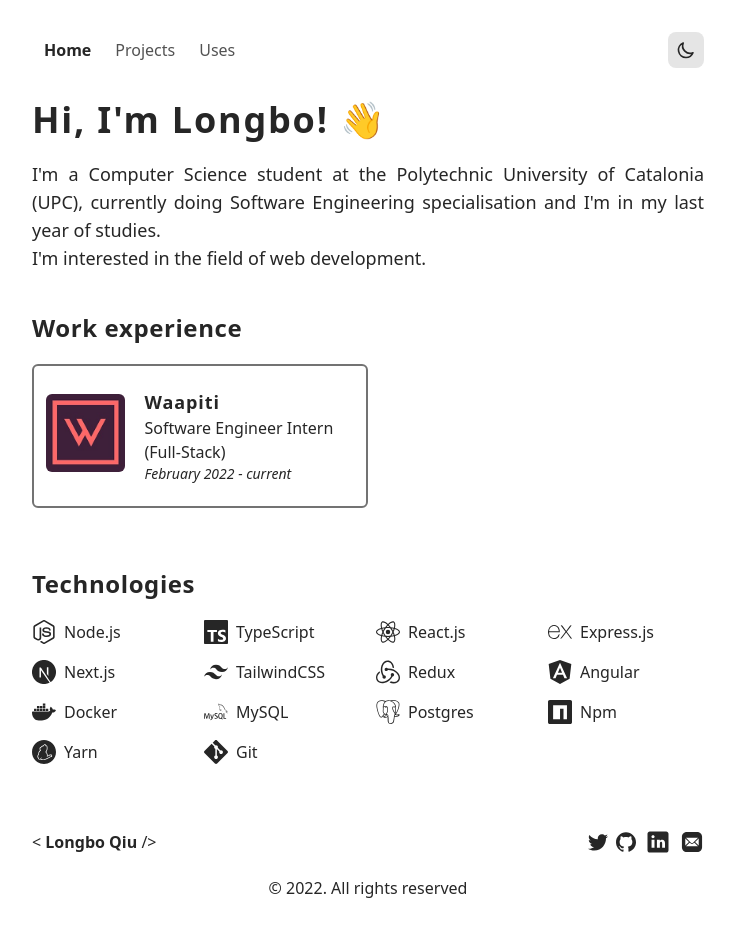
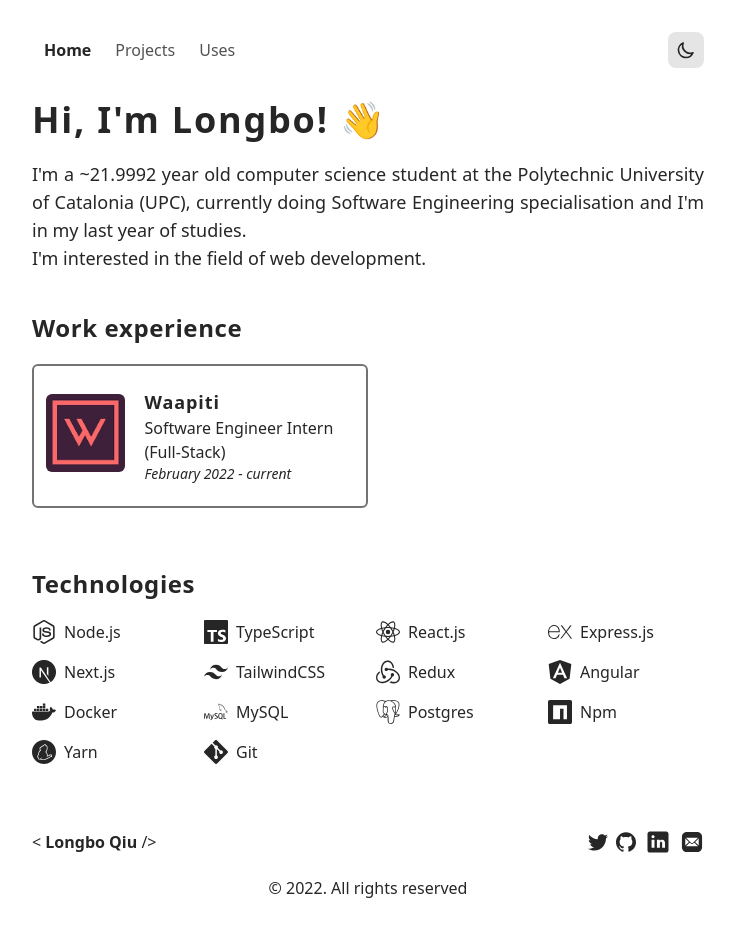
Before and after one commit to obnol/portfolio, a Next.js app: page / in a window 1280 px wide. Shown: the whole page, without its empty margins (272-1007 px from the left). Built offline with nearby package versions, Linux system fonts and the light colour scheme.

Commit message:
Updated introduction

```diff
--- /dev/null
+++ b/lib/time.ts
@@ -0,0 +1,11 @@
+const birthday = new Date('2000-06-11');
+const ageMilliseconds = Date.now() - birthday.getTime();
+
+const MILLISECOND = 1;
+const SECOND = MILLISECOND * 1000;
+const MINUTE = SECOND * 60;
+const HOUR = MINUTE * 60;
+const DAY = HOUR * 24;
+const YEAR = DAY * 365;
+
+export const age = ageMilliseconds / YEAR;
--- a/pages/index.tsx
+++ b/pages/index.tsx
@@ -2,6 +2,7 @@
 import Layout from '../components/Layout';
 import WorkItem from '../components/WorkItem';
 import { TechnologyItem } from '../components/TechonologyItem';
+import { age } from '../lib/time';
 
 import {
   SiExpress,
@@ -41,11 +42,11 @@
         </p>
         <div className='flex flex-col py-5'>
           <p className='text-lg text-justify'>
-            {`I'm a Computer Science student at the Polytechnic University of
-            Catalonia (UPC), currently doing Software Engineering specialisation
-            and I'm in my last year of studies. `}
+            I'm a ~{age.toPrecision(6)} year old computer science student at the
+            Polytechnic University of Catalonia (UPC), currently doing Software
+            Engineering specialisation and I'm in my last year of studies.
             <br />
-            {`I'm interested in the field of web development.`}
+            I'm interested in the field of web development.
           </p>
         </div>
         <div className='flex flex-col py-5 w-full'>
```
